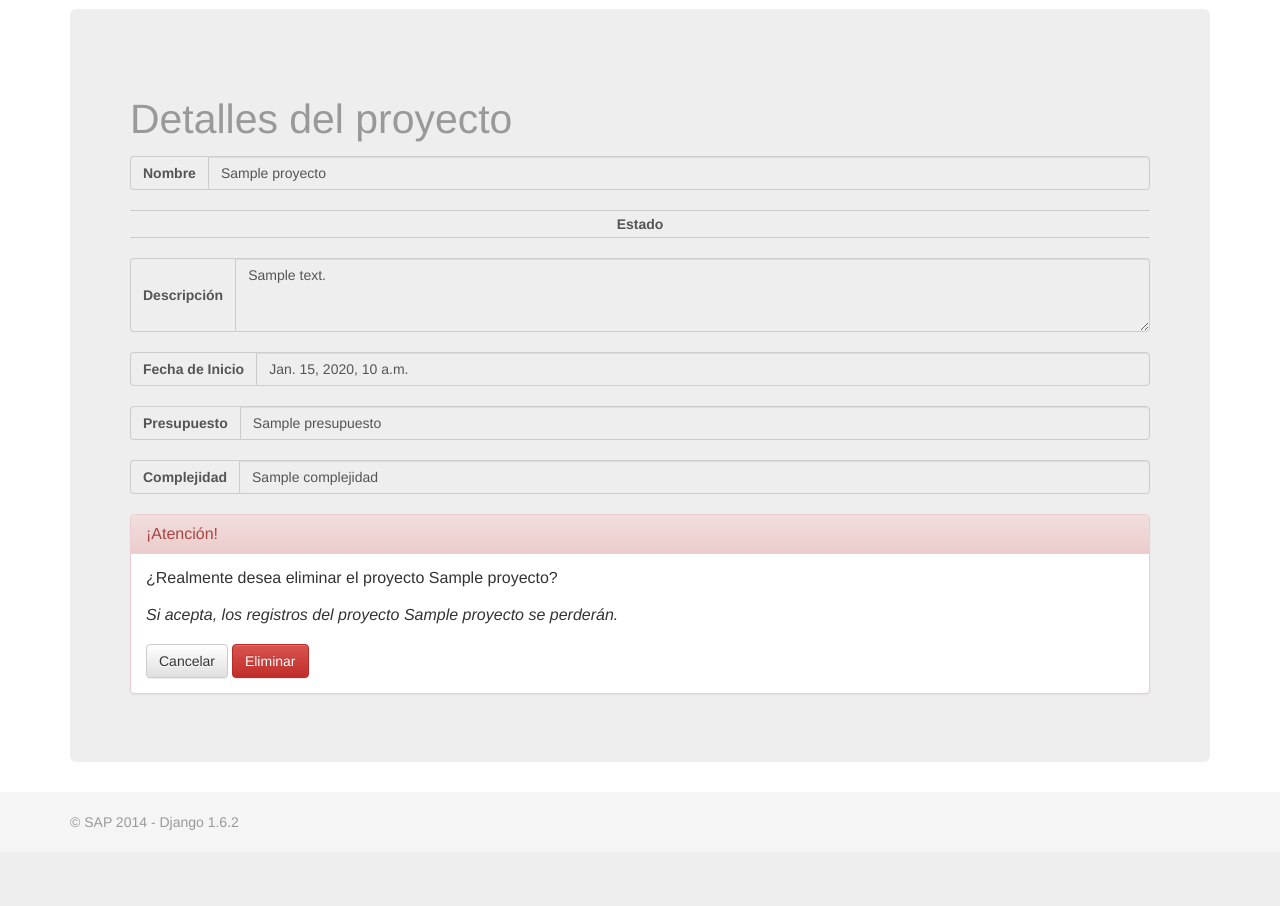
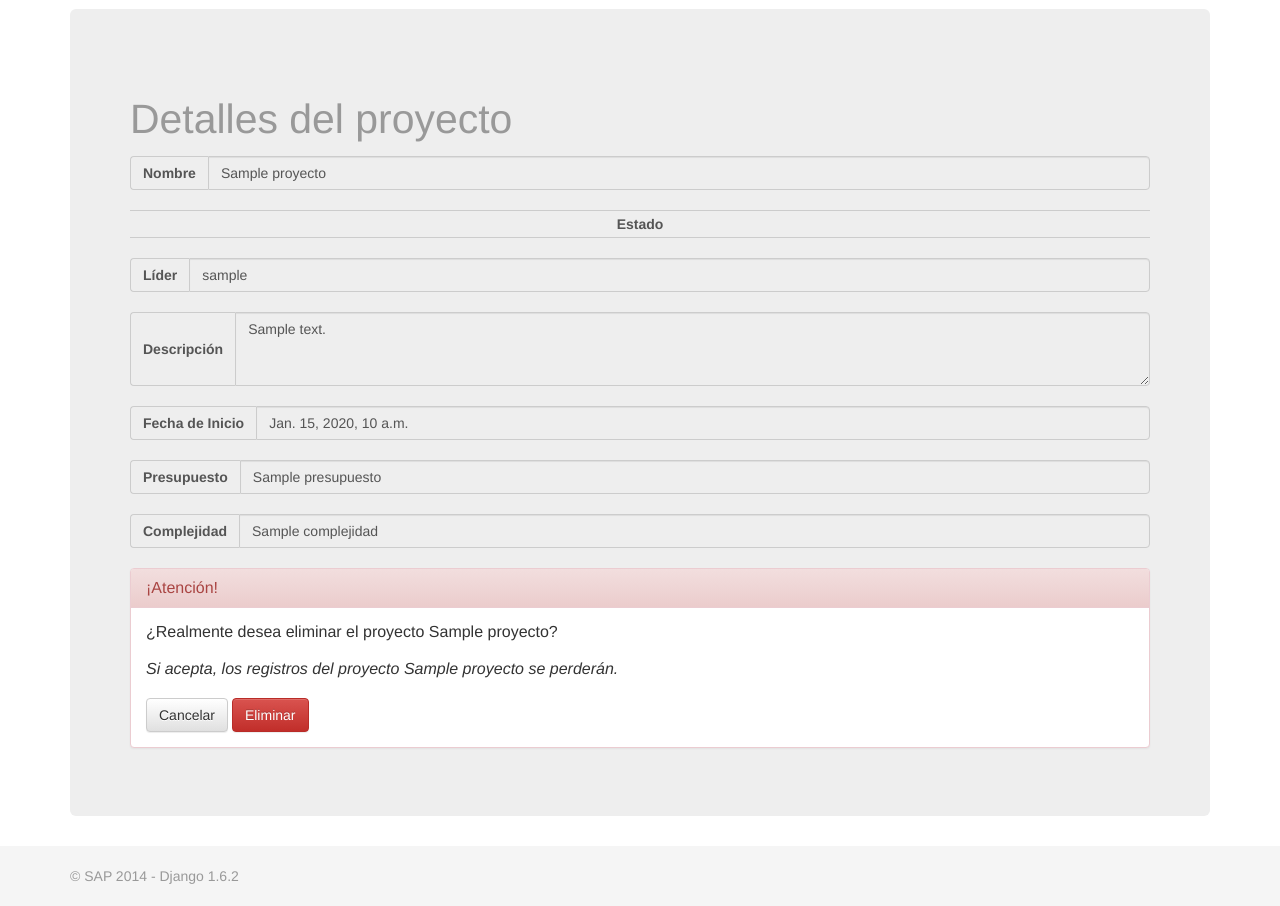
Before and after one commit to 9andresc/proyecto-sap, a Django app: template sap/administracion/templates/proyecto/eliminar_proyecto.html in a window 1280 px wide. Shown: the part 51-957 px from the top of the page. Before the commit the page ends 881 px from the top, so only its background shows below. Run offline with Django 3.2, Linux system fonts and the light colour scheme; the template is opened without the code that fills it: most values are stand-ins (such as "Sample title", 1, 10 or a date in 2020); parts of the project's set-up code (start-up, migrations or seed data) failed here and were passed over; some libraries are stand-ins or nearby versions.

Commit message:
Modificado eliminar proyecto Se ha modificado la visualización del proyecto a eliminar.

```diff
--- a/sap/administracion/templates/proyecto/eliminar_proyecto.html
+++ b/sap/administracion/templates/proyecto/eliminar_proyecto.html
@@ -13,7 +13,7 @@
         <div class="input-group">
 			<span class="input-group-addon"><b>Estado</b></span>
 			{% ifequal proyecto.estado 0 %}
-				<input type="text" class="form-control" id="estado" name="estado" value="En Construcción" disabled="disabled">
+				<input type="text" class="form-control" id="estado" name="estado" value="Inactivo" disabled="disabled">
 			{% endifequal %}
 			{% ifequal proyecto.estado 1 %}
 				<input type="text" class="form-control" id="estado" name="estado" value="En Curso" disabled="disabled">
@@ -22,6 +22,11 @@
 				<input type="text" class="form-control" id="estado" name="estado" value="Finalizado" disabled="disabled">
 			{% endifequal %}
 		</div>
+		<br>
+        <div class="input-group">
+			<span class="input-group-addon"><b>Líder</b></span>
+			<input type="text" class="form-control" id="usuario_lider" name="usuario_lider" value="{{ proyecto.usuario_lider.username }}" disabled="disabled">
+        </div>
         <br>
         <div class="input-group">
 			<span class="input-group-addon"><b>Descripción</b></span>
```
